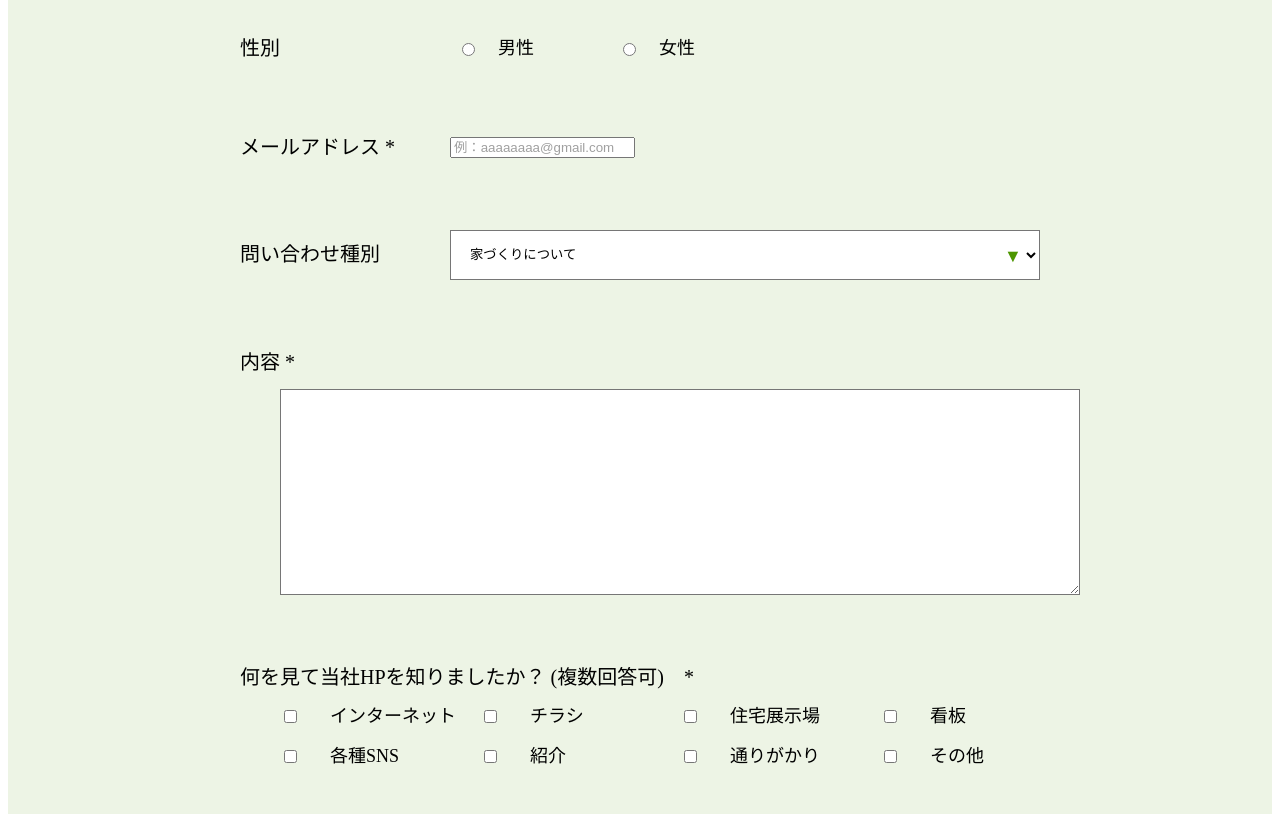
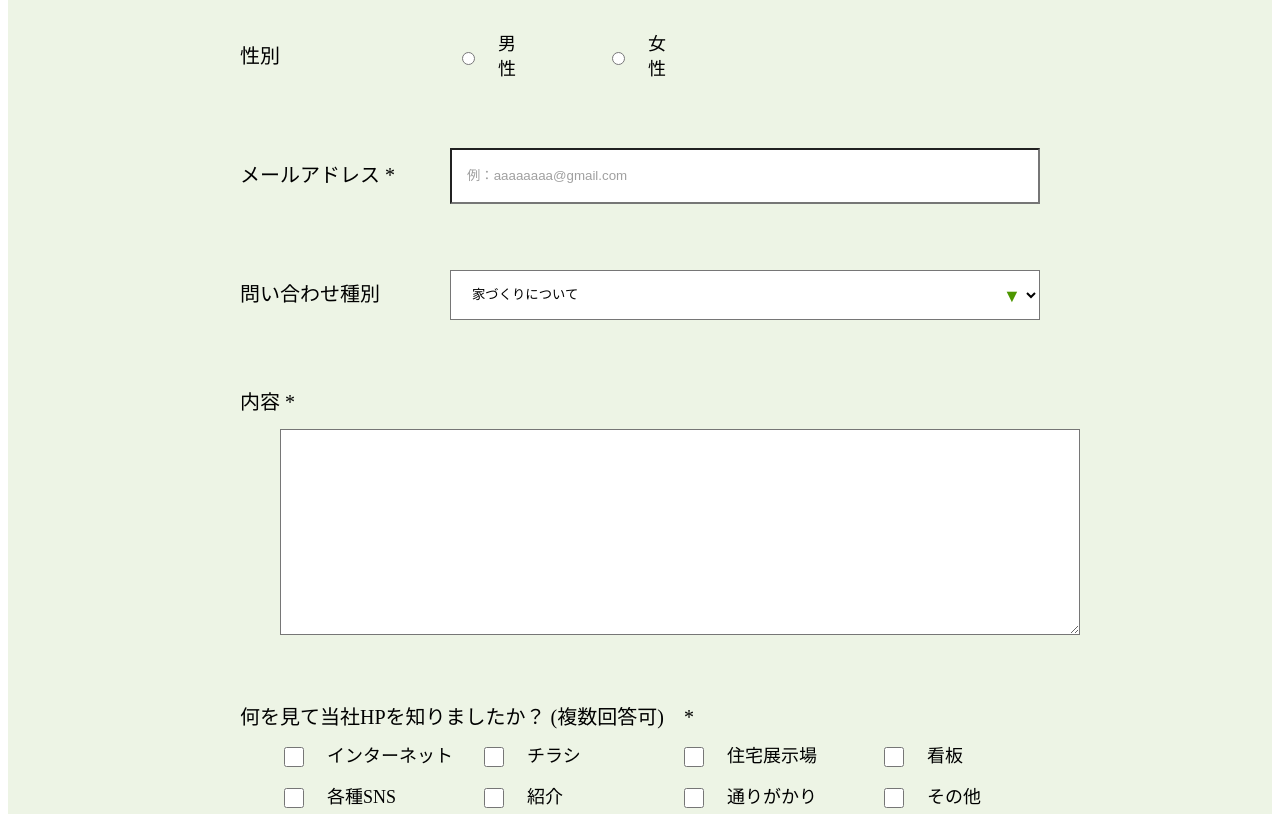
Before and after one commit to abovetreetopsweb-wq/KitamuraKensetsuKogyo, a plain HTML site: page index.html in a window 1280 px wide. Shown: the part 6280-7094 px from the top of the page. Drawn offline with nearby package versions, Linux system fonts and the light colour scheme.

Commit message:
微調整

```diff
--- a/index.html
+++ b/index.html
@@ -19,14 +19,14 @@
   <meta property="og:locale" content="ja_JP">
   <!-- ファビコン -->
   <link rel="icon" href="" type="image/svg+xml" />
-  <!--css-->
-  <link rel="stylesheet" href="css/reset.css">
-  <link rel="stylesheet" href="css/style.css">
   <!--スライサー-->
   <link rel="stylesheet" href="https://cdn.jsdelivr.net/npm/swiper@12/swiper-bundle.min.css">
   <!-- topへ戻る -->
   <link rel="stylesheet" href="https://use.fontawesome.com/releases/v5.0.8/css/all.css">
   <link rel="stylesheet" href="css/aos.css">
+  <!--css-->
+  <link rel="stylesheet" href="css/reset.css">
+  <link rel="stylesheet" href="css/style.css">
 </head>
 
 <body>
@@ -169,7 +169,8 @@
                   <div class="service-item__desc">
                     <h3>新築<br class="pc">（土地探し〜建築）</h3>
                     <p>
-                      土地探しから建築、施工まで サポートいたします。<br>
+                      土地探しから建築、施工まで<br>
+                      サポートいたします。<br>
                       風水的観点からもご提案。
                     </p>
                   </div>
@@ -188,7 +189,8 @@
                   <div class="service-item__desc service-item__desc-b">
                     <h3>リフォーム<br />リノベーション</h3>
                     <p>
-                      温かみと雰囲気をそのままに 住み心地、使い心地を
+                      温かみと雰囲気をそのままに<br>
+                      住み心地、使い心地を<br>
                       追求しご提供いたします。
                     </p>
                   </div>
@@ -207,7 +209,8 @@
                   <div class="service-item__desc">
                     <h3>都市計画〜開発<br />公共施設</h3>
                     <p>
-                      都市計画から都市開発まで ご提案いたします。
+                      都市計画から都市開発まで<br>
+                      ご提案いたします。<br>
                       公共施設もさらに居心地良く。
                     </p>
                   </div>
@@ -432,11 +435,15 @@
                     <dt>
                       <span>性別</span>
                     </dt>
-                    <dd class="form__seibetu">
+                    <dd class="form__gender">
+                      <div class="form__gender-list">
                       <input type="radio" name="gender" id="gender-men" value="男性">
                       <label for="men">男性</label>
+                      </div>
+                      <div class="form__gender-list">
                       <input type="radio" name="gender" id="gender-women" value="女性">
                       <label for="women">女性</label>
+                      </div>
                     </dd>
                   </dl>
                   <dl class="form__area-row">
--- a/scss/style.scss
+++ b/scss/style.scss
@@ -106,6 +106,21 @@
 .contents__sheet {
     background: $color-title;
 }
+
+
+//ブレークポイント
+@media (max-width: 767px) {
+    .pc {
+        display: none !important;
+    }
+}
+
+@media (min-width: 768px) {
+    .sp {
+        display: none !important;
+    }
+}
+
 
 
 /* #endregion common*/
@@ -588,7 +603,7 @@
 
     @include mq {
         width: 100%;
-        padding: 1.9rem 7.5rem 0.8rem 2rem;
+        padding: 1.9rem 2rem 0.8rem 2rem;
         margin-top: auto;
         margin-inline: auto;
     }
@@ -707,6 +722,7 @@
     display: flex;
     flex-direction: column;
     justify-content: center;
+    align-items: center;
     padding: 1.5rem;
 
     @include mq {
@@ -895,7 +911,7 @@
 
     @include mq {
         width: 100%;
-        aspect-ratio: 315/300;
+        height: 300px;
         position: static;
     }
 
@@ -1034,6 +1050,15 @@
         align-items: center;
         @include font(2rem, calc(33/20));
 
+        span {
+            width: 160px;
+
+            @include mq {
+                width: 100%;
+            }
+
+        }
+
         @include mq {
             width: auto;
         }
@@ -1043,7 +1068,10 @@
         flex: 1;
         display: flex;
         align-items: center;
-        @include font(1.8rem, calc(25/18))
+        @include font(1.8rem, calc(25/18));
+        @include mq{
+            @include font(1.6rem, calc(25/16));
+        }
     }
 }
 
@@ -1072,25 +1100,28 @@
         width: 100%;
         display: flex;
         align-items: center;
-        @include font(1.8rem, calc(25/18))
+        @include font(1.8rem, calc(25/18));
+        @include mq{
+            @include font(1.6rem, calc(25/16));
+        }
     }
 }
 
-.form__seibetu {
+.form__gender {
     display: flex;
-    column-gap: 2rem;
+    column-gap: 7.5rem;
     padding-inline: 0.7rem;
-
-    label {
-        width: 10rem;
-    }
-
     @include mq {
         padding-inline: 4.5rem 0.2rem;
-
-        label {
-            width: 5rem;
-        }
+        column-gap: 3rem;
+    }
+    &-list{
+        display: flex;
+        column-gap: 2rem;
+        width: 75px;
+        @include mq {
+        column-gap: 1rem;
+    }
     }
 }
 
@@ -1105,16 +1136,12 @@
 
     @include mq {
         height: 323px;
+        padding: 3rem;
+        @include font(1.6rem, calc(33/16));
     }
 }
 
-lavel {
-    width: 160px;
 
-    @include mq {
-        width: 100%;
-    }
-}
 
 .contact__about {
     position: relative;
@@ -1124,7 +1151,7 @@
         position: absolute;
         top: 40%;
         transform: translateY(-40%);
-        right: 1.6rem;
+        right: 1.7rem;
         width: 20px;
         height: 16px;
         color: $color-title;
@@ -1139,19 +1166,28 @@
     height: 5rem;
     background: #fff;
     position: relative;
-    padding-inline: 1.5rem;
+    padding-inline: 1.7rem;
 }
 
-input[type="text"] {
+input[type="text"] ,
+input[type="email"]
+{
     width: 100%;
     height: 5rem;
     padding-inline: 1.5rem;
     background: #fff;
+    @include mq{
+    padding-inline: 1.8rem;
+    }
 }
 
-input[type="radio"],
+input[type="radio"]{
+    appearance: auto;
+}
 input[type="checkbox"] {
-    appearance: auto;
+    background: $color-white;
+    width: 2rem;
+    height: 2rem;
 }
 
 input::placeholder {
@@ -1171,17 +1207,21 @@
 
     @include mq {
         row-gap: 0.5rem;
+        column-gap: 1rem;
     }
 }
 
 .checkbox-list {
     display: flex;
-    column-gap: 3rem;
+    column-gap: 2rem;
     width: 200px;
+    lavel{
+        @include font(1.6rem,calc(25/16))
+    }
 
     @include mq {
-        width: 150px;
-        column-gap: 0;
+        width: 148px;
+        column-gap:1rem;
     }
 }
 
@@ -1262,6 +1302,13 @@
     align-items: center;
     color: #000;
     @include font(2rem, calc(33/20), $font-weight-demibold);
+    transition: opacity 0.4s ease;
+
+    @media(any-hover: hover) {
+        &:hover {
+            opacity: 0.7;
+        }
+    }
 }
 
 .footer-menu {
@@ -1364,9 +1411,6 @@
     }
 }
 
-
-
-
 //ボタンを右下に表示する
 #fas-area {
     position: fixed;
@@ -1390,6 +1434,13 @@
     border-radius: 50%;
     background: $color-title;
     color: $color-white;
+    border: 1px solid $color-title;
+    transition: background-color 0.4s, color 0.4s;
+
+    &:hover {
+        color: $color-title;
+        background-color: #fff;
+    }
 
     @include mq {
         width: 5rem;
```
Also changed, not shown: css/style.css, 1 other file.
